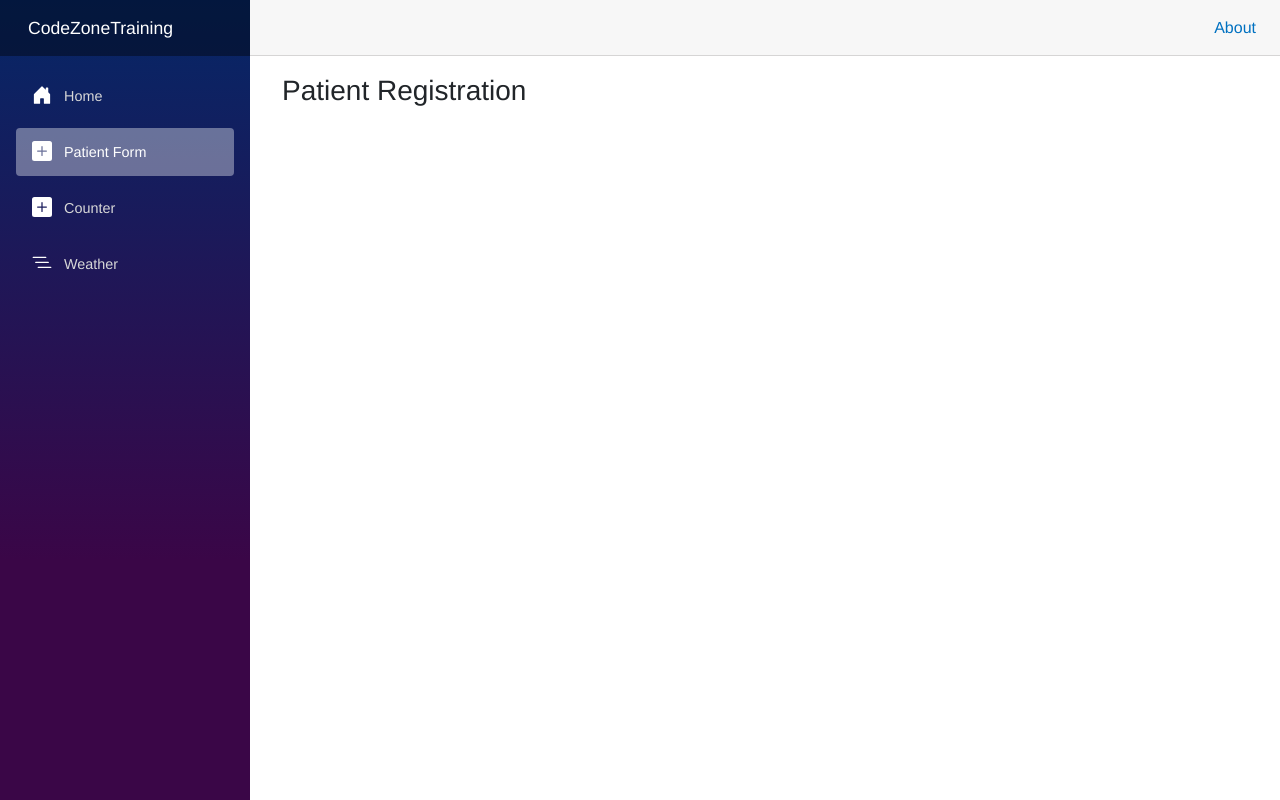
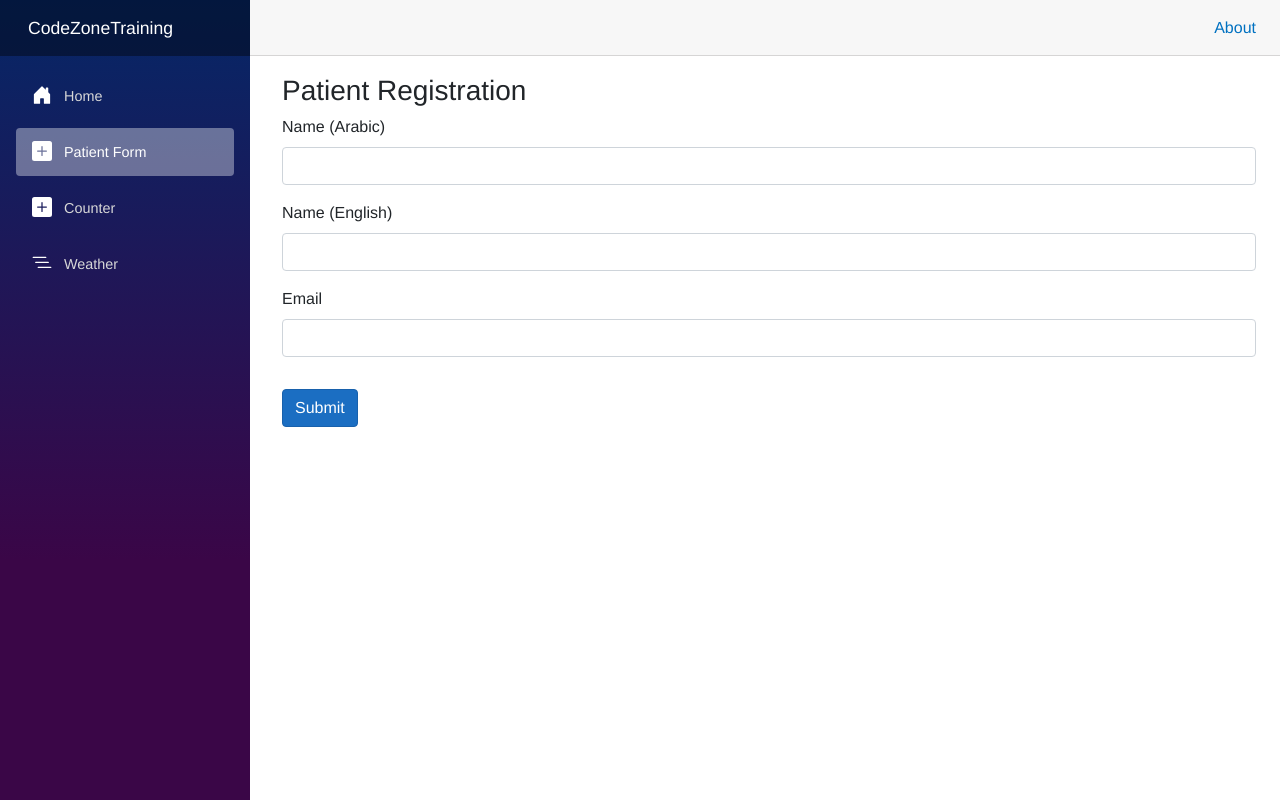
Before and after one commit to mahmoudakrm20/CodeZoneTraining, an ASP.NET Core app: page /PatientForm in a window 1280 px wide. Run offline with ASP.NET Core 8, Linux system fonts and the light colour scheme; style sheets or scripts are compiled from the project's sources.

Commit message:
Edit Form & Field Component for Name and Email

```diff
--- /dev/null
+++ b/CodeZoneTraining/Components/Field.razor
@@ -0,0 +1,11 @@
+<div class="mb-3">
+    <label class="form-label">@Label</label>
+    @ChildContent
+</div>
+
+@code {
+    [Parameter]
+    public string? Label { get; set; }
+    [Parameter]
+    public RenderFragment? ChildContent { get; set; }
+}
--- a/CodeZoneTraining/Models/PatientModel.cs
+++ b/CodeZoneTraining/Models/PatientModel.cs
@@ -8,6 +8,4 @@ namespace CodeZoneTraining.Models
         public string? NameEnglish { get; set; }
         public string? Email { get; set; }
     }
-
-
 }
--- a/CodeZoneTraining/Pages/PatientForm.razor
+++ b/CodeZoneTraining/Pages/PatientForm.razor
@@ -1,7 +1,26 @@
 @page "/PatientForm"
 
 <h3>Patient Registration</h3>
+<EditForm Model="@Model" OnValidSubmit="HandleSubmit">
+    <!-- Name Arabic -->
+    <Field Label="Name (Arabic)">
+        <InputText class="form-control" @bind-Value="Model.NameArabic" />
+    </Field>
+    <!-- Name English -->
+    <Field Label="Name (English)">
+        <InputText class="form-control" @bind-Value="Model.NameEnglish" />
+    </Field>
+    <!-- Email -->
+    <Field Label="Email">
+        <InputText class="form-control" @bind-Value="Model.Email" />
+    </Field>
 
+    <button type="submit" class="btn btn-primary mt-3">Submit</button>
+</EditForm>
 @code {
-
+    private PatientModel Model = new();
+    private void HandleSubmit()
+    {
+        Console.WriteLine($"Submitted Name: {Model.NameArabic}");
+    }
 }
--- a/CodeZoneTraining/_Imports.razor
+++ b/CodeZoneTraining/_Imports.razor
@@ -9,3 +9,4 @@
 @using CodeZoneTraining
 @using CodeZoneTraining.Layout
 @using CodeZoneTraining.Models
+@using CodeZoneTraining.Components
```
Also changed, not shown: CodeZoneTraining/CodeZoneTraining.csproj.
